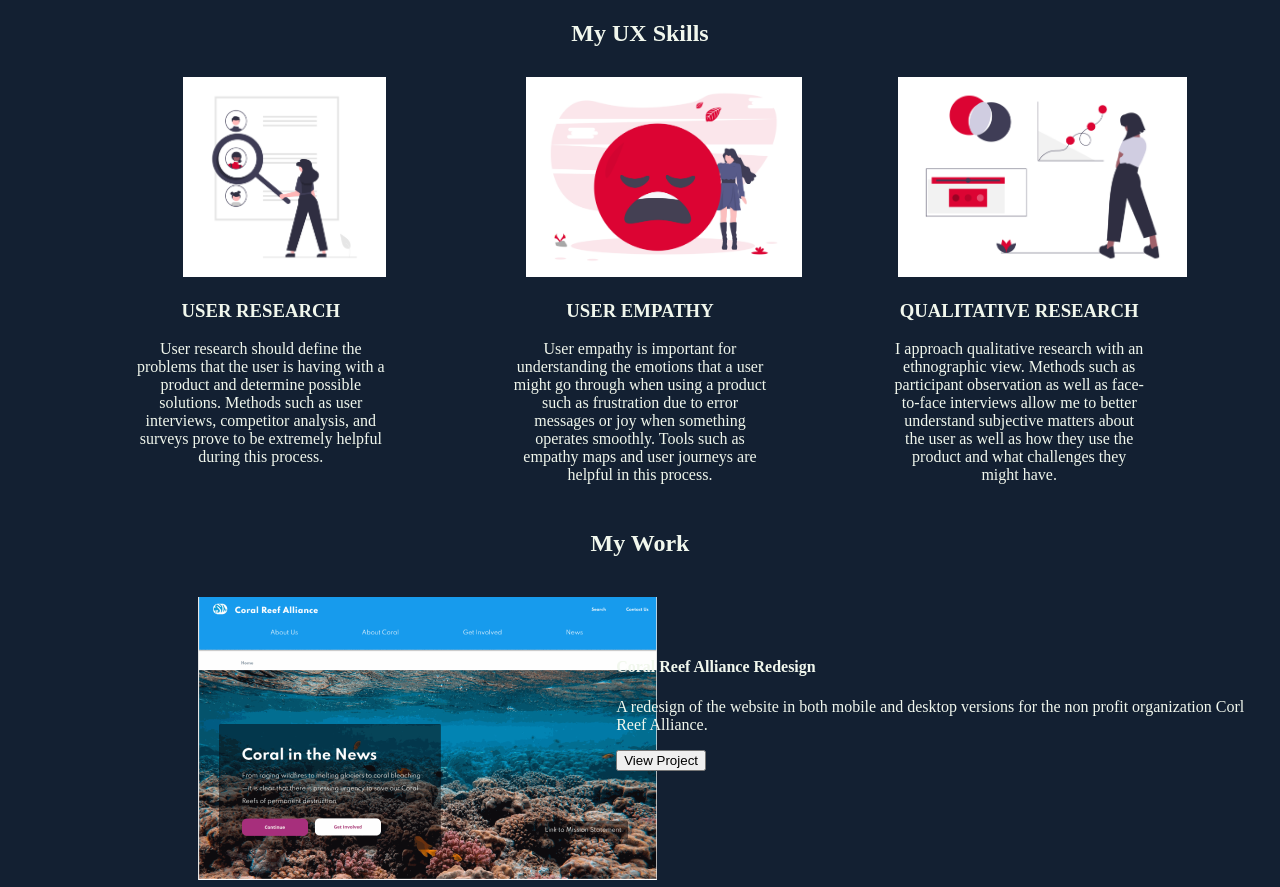
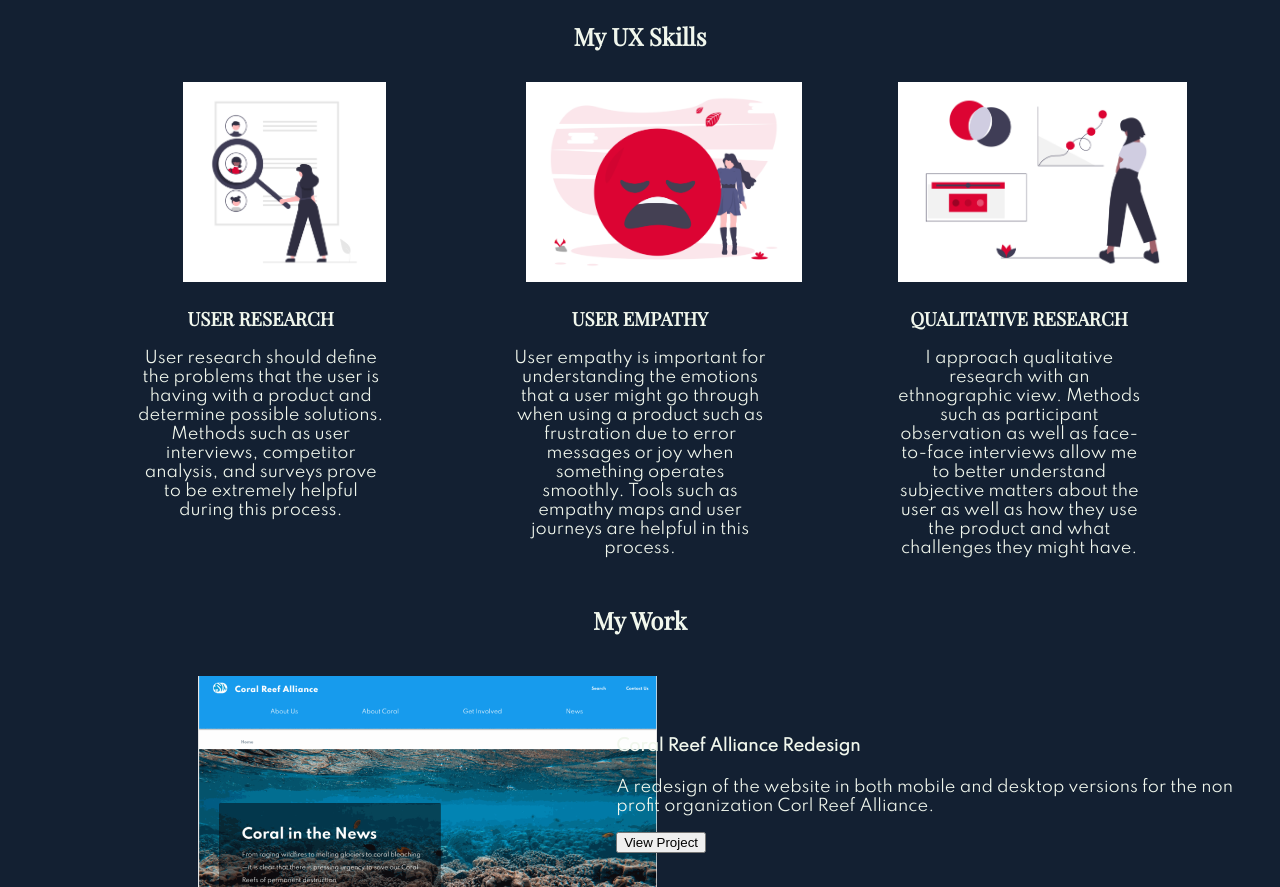
Before and after one commit to garrettwlowery/UX_UI_HW_18, a plain HTML site: page index.html in a window 1280 px wide. Shown: the top 887 px of the page. Drawn offline with nearby package versions, Linux system fonts and the light colour scheme.

Commit message:
changed font

```diff
--- a/css/style.css
+++ b/css/style.css
@@ -1,6 +1,7 @@
 body{
     background-color: #132032;
     color: #F1F7ED;
+    font-family: 'Spartan', sans-serif;
 }
 /* Flex CSS */
 .flexContainer{
@@ -28,6 +29,10 @@ body{
 }
 h1{
     text-align: center;
+    font-family: 'Playfair Display', serif;
+}
+h3{
+    font-family: 'Playfair Display', serif;
 }
 /* Grid CSS */
 .workGrid{
--- a/index.html
+++ b/index.html
@@ -2,6 +2,13 @@
 <html>
     <link rel="stylesheet" href="css/style.css">
     <head>
+        <link rel="preconnect" href="https://fonts.googleapis.com">
+<link rel="preconnect" href="https://fonts.gstatic.com" crossorigin>
+<link href="https://fonts.googleapis.com/css2?family=Spartan&display=swap" rel="stylesheet">
+<link rel="preconnect" href="https://fonts.googleapis.com">
+<link rel="preconnect" href="https://fonts.gstatic.com" crossorigin>
+<link href="https://fonts.googleapis.com/css2?family=Playfair+Display&family=Spartan&display=swap" rel="stylesheet">
+
         <title></title>
     </head>
     <body>
```
